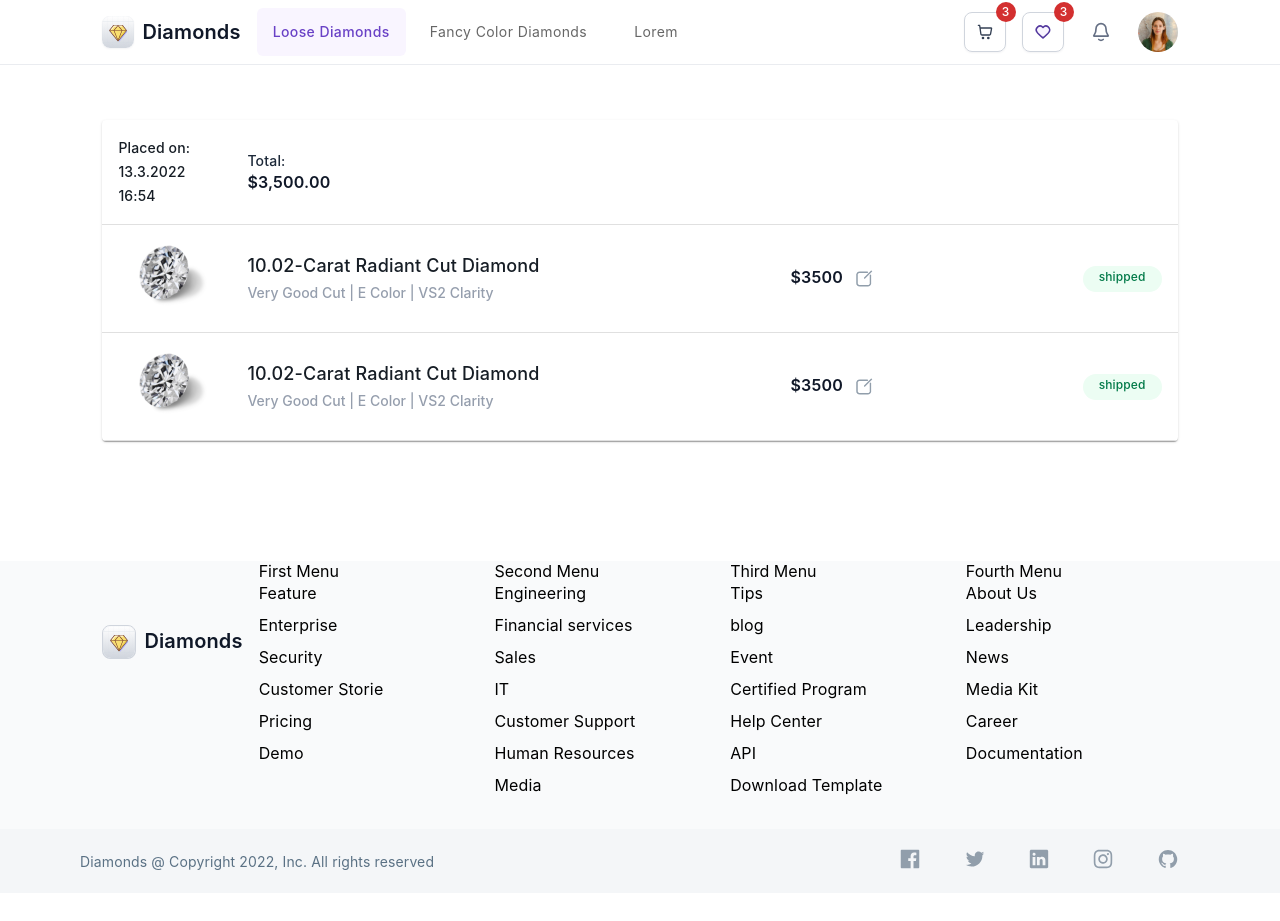
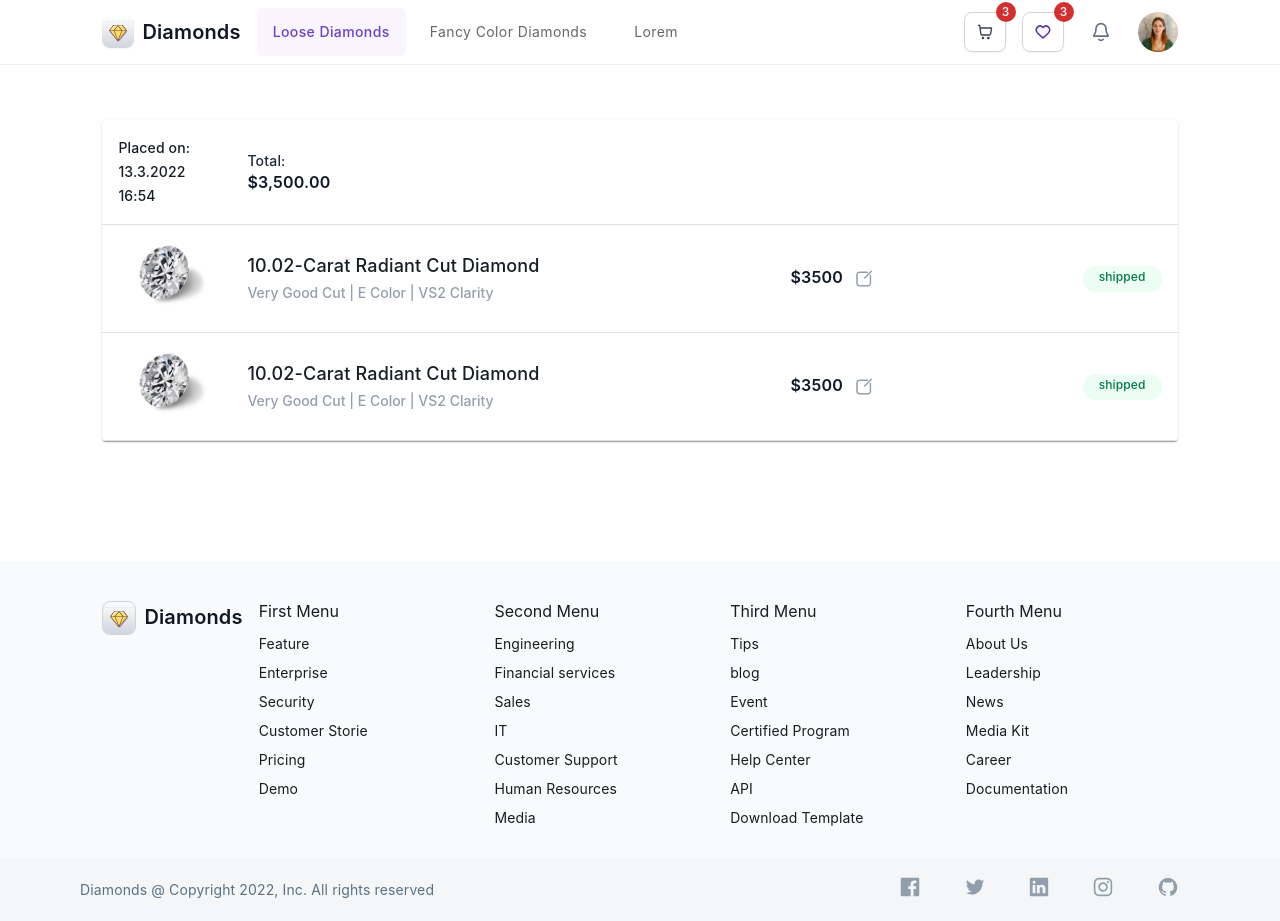
Before and after one commit to binyaalex/diamonds, a React (Create React App) app: page /myorders in a window 1280 px wide. Before the commit the page ends 893 px from the top, so only its background shows below. Built offline with nearby package versions, Linux system fonts and the light colour scheme.

Commit message:
footer css

```diff
--- a/src/components/footer/Footer.js
+++ b/src/components/footer/Footer.js
@@ -105,7 +105,7 @@ function Footer() {
         <Box
           sx={{
             display: "flex",
-            paddingTop: 8,
+            paddingTop: 5,
           }}
         >
           <Box
@@ -143,7 +143,7 @@ function Footer() {
           </Typography>
         </Box>
 
-        <Box sx={{ flexGrow: 1 }}>
+        <Box sx={{ flexGrow: 1, paddingTop: 5 }}>
           <Grid
             container
             spacing={{ xs: 2, md: 3 }}
@@ -164,6 +164,11 @@ function Footer() {
                       gridTemplateColumns: "repeat(1, 1fr)",
                       gridTemplateRows: "repeat(2)",
                       gap: 1,
+                      marginBottom: 1.5,
+                      fontWeight: 400,
+                      color: "#161D25",
+                      fontFamily: ["Inter"],
+                      fontSize: 16,
                     }}
                   >
                     {labels3.header}
@@ -177,14 +182,86 @@ function Footer() {
                       gap: 1,
                     }}
                   >
-                    <Typography>{labels3.items[0]}</Typography>
-                    <Typography>{labels3.items[1]}</Typography>
-                    <Typography>{labels3.items[2]}</Typography>
-                    <Typography>{labels3.items[3]}</Typography>
-                    <Typography>{labels3.items[4]}</Typography>
-                    <Typography>{labels3.items[5]}</Typography>
-                    <Typography>{labels3.items[6]}</Typography>
-                    <Typography>{labels3.items[7]}</Typography>
+                    <Typography
+                      sx={{
+                        fontWeight: 400,
+                        color: "#161D25",
+                        fontFamily: ["Inter"],
+                        fontSize: 14,
+                      }}
+                    >
+                      {labels3.items[0]}
+                    </Typography>
+                    <Typography
+                      sx={{
+                        fontWeight: 400,
+                        color: "#161D25",
+                        fontFamily: ["Inter"],
+                        fontSize: 14,
+                      }}
+                    >
+                      {labels3.items[1]}
+                    </Typography>
+                    <Typography
+                      sx={{
+                        fontWeight: 400,
+                        color: "#161D25",
+                        fontFamily: ["Inter"],
+                        fontSize: 14,
+                      }}
+                    >
+                      {labels3.items[2]}
+                    </Typography>
+                    <Typography
+                      sx={{
+                        fontWeight: 400,
+                        color: "#161D25",
+                        fontFamily: ["Inter"],
+                        fontSize: 14,
+                      }}
+                    >
+                      {labels3.items[3]}
+                    </Typography>
+                    <Typography
+                      sx={{
+                        fontWeight: 400,
+                        color: "#161D25",
+                        fontFamily: ["Inter"],
+                        fontSize: 14,
+                      }}
+                    >
+                      {labels3.items[4]}
+                    </Typography>
+                    <Typography
+                      sx={{
+                        fontWeight: 400,
+                        color: "#161D25",
+                        fontFamily: ["Inter"],
+                        fontSize: 14,
+                      }}
+                    >
+                      {labels3.items[5]}
+                    </Typography>
+                    <Typography
+                      sx={{
+                        fontWeight: 400,
+                        color: "#161D25",
+                        fontFamily: ["Inter"],
+                        fontSize: 14,
+                      }}
+                    >
+                      {labels3.items[6]}
+                    </Typography>
+                    <Typography
+                      sx={{
+                        fontWeight: 400,
+                        color: "#161D25",
+                        fontFamily: ["Inter"],
+                        fontSize: 14,
+                      }}
+                    >
+                      {labels3.items[7]}
+                    </Typography>
                   </Box>
                 </Grid>
               </>
```
